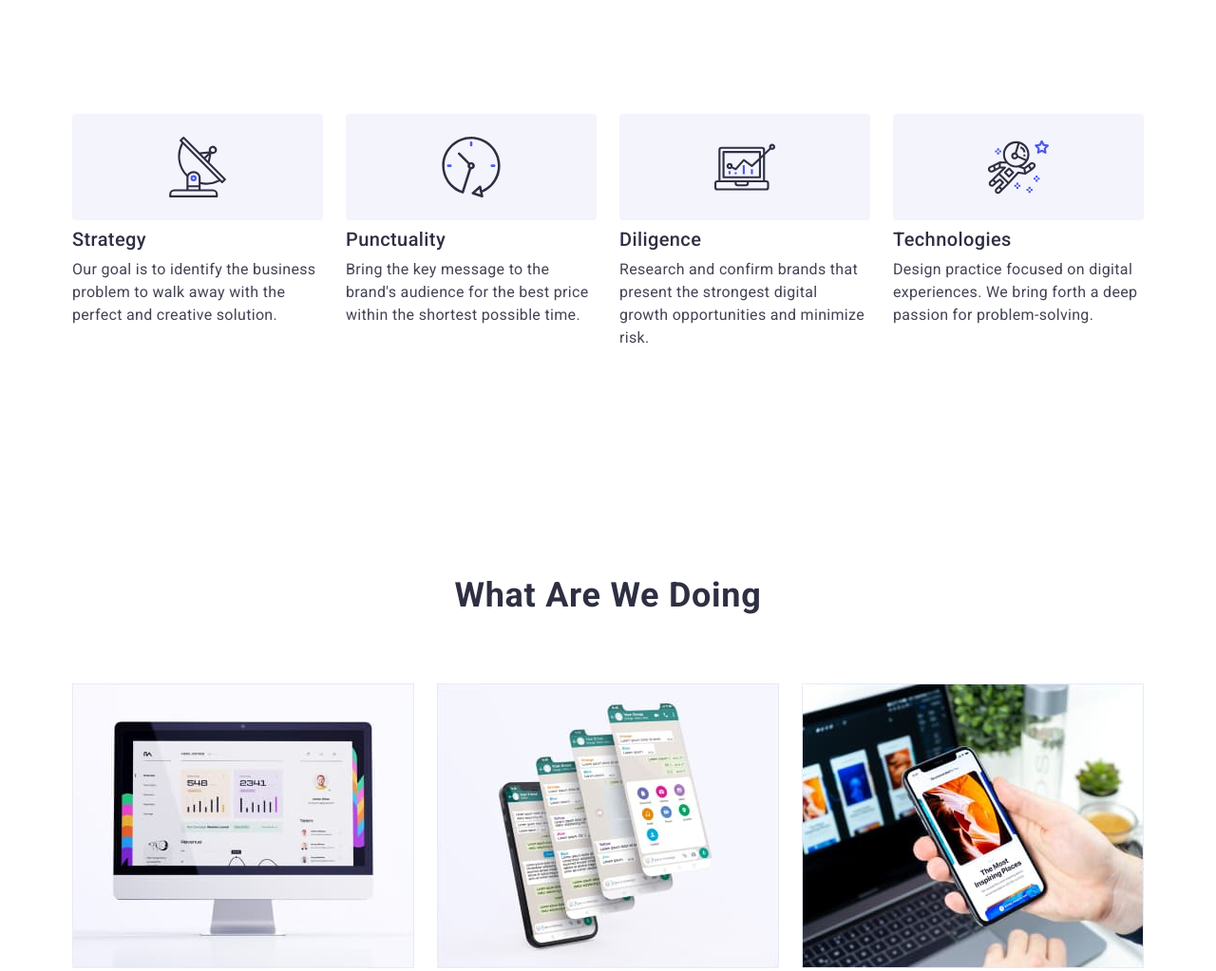
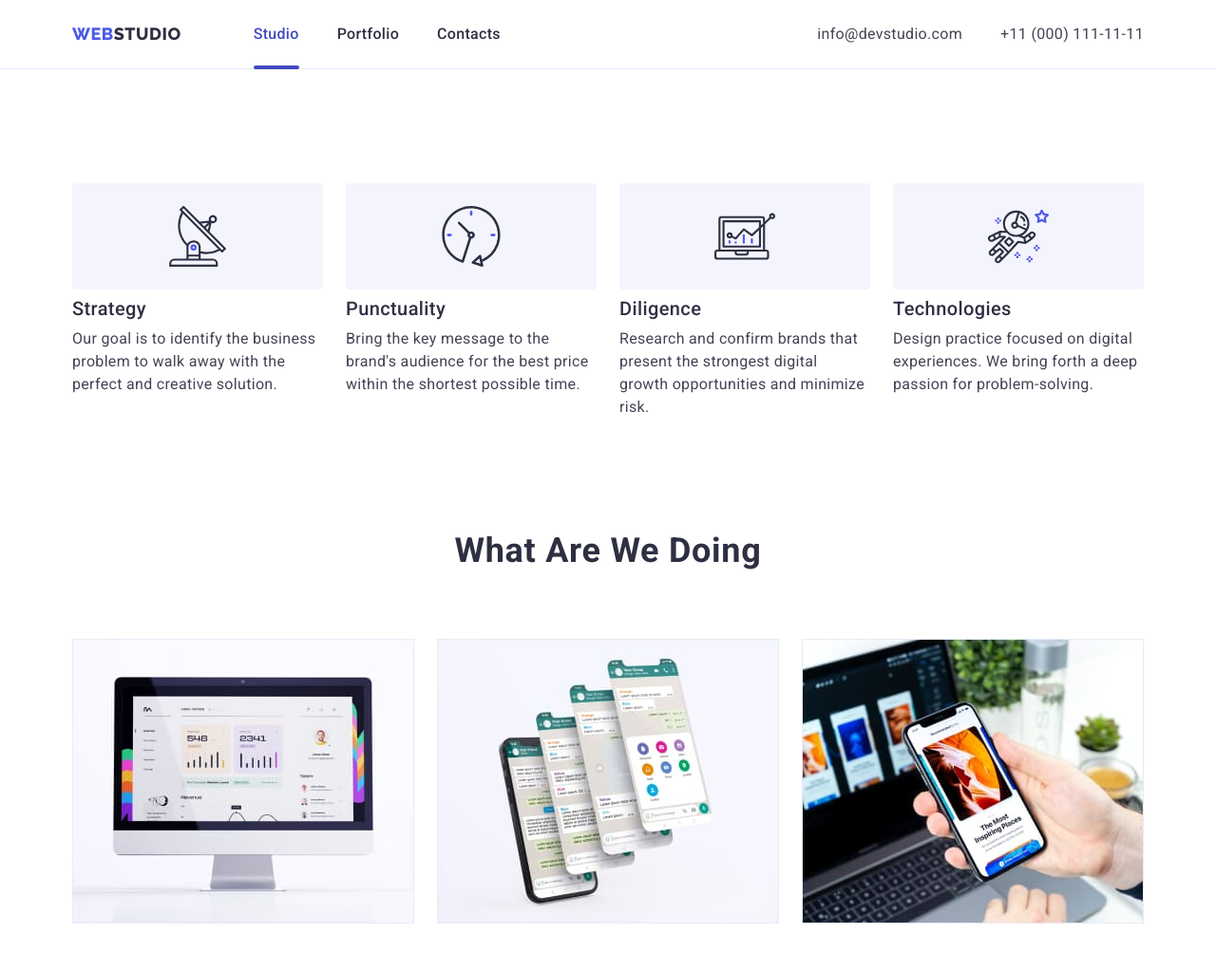
Before and after one commit to AlinaMarchuk/goit-markup-hw-07, a plain HTML site: page index.html in a window 1280 px wide. Shown: the top 1023 px of the page at 95% size. Drawn offline with nearby package versions, Linux system fonts and the light colour scheme.

Commit message:
header, footer

```diff
--- a/css/desktop.css
+++ b/css/desktop.css
@@ -7,6 +7,26 @@
     padding-top: 120px;
     padding-bottom: 120px;
   }
+
+  /* ============ Header =============== */
+
+  .contacts {
+    display: flex;
+    align-items: center;
+  }
+
+  .contact-mail,
+  .contact-phone {
+    font-size: 16px;
+    line-height: 1.5;
+    letter-spacing: 0.02em;
+  }
+
+  /* ==================== About work ===================== */
+  .about-work {
+    padding-top: 0;
+  }
+
   /* ========== Our advantages =========== */
   .advantages-list {
     display: flex;
--- a/css/mobile.css
+++ b/css/mobile.css
@@ -8,12 +8,6 @@
   /* ============ Header =============== */
 
   /* =============== Our team =============== */
-
-  /* ================= Footer ================= */
-
-  .footer-box {
-    margin-bottom: 72px;
-  }
 }
 
 /* ================================================================== */
--- a/css/styles.css
+++ b/css/styles.css
@@ -88,7 +88,7 @@ body {
 /* ======================== COMPONENTS ======================== */
 
 .logo {
-  margin-right: 76px;
+  /* margin-right: 76px; */
 
   font-family: 'Raleway', sans-serif;
   font-weight: 800;
@@ -161,9 +161,9 @@ body {
   color: var(--pressed-state-color);
 } */
 
-.current {
+/* .current {
   color: var(--pressed-state-color);
-}
+} */
 
 /* .current::after {
   content: '';
@@ -195,14 +195,14 @@ body {
   margin-right: 40px;
 }
 
-.contact-mail,
+/* .contact-mail,
 .contact-phone {
   transition: color var(--transition-duration-func);
 
   line-height: 1.5;
   letter-spacing: 0.02em;
   color: var(--text-color);
-}
+} */
 
 .contact-mail:hover,
 .contact-mail:focus {
@@ -332,9 +332,9 @@ body {
 
 /* =============================== About work ========================== */
 
-.about-work {
+/* .about-work {
   padding-top: 0;
-}
+} */
 
 .about-work-list {
   display: flex;
--- a/css/tablet.css
+++ b/css/tablet.css
@@ -2,7 +2,74 @@
   .container {
     width: 766px;
   }
+
+  .logo {
+    margin-right: 76px;
+  }
+
   /* ============ Header =============== */
+
+  .page-navigation {
+    display: flex;
+    align-items: center;
+  }
+
+  .menu {
+    display: flex;
+    align-items: center;
+  }
+
+  .menu-item:not(:last-child) {
+    margin-right: 40px;
+  }
+
+  .menu-link {
+    position: relative;
+    transition: color var(--transition-duration-func);
+
+    font-weight: 500;
+    line-height: 1.5;
+    letter-spacing: 0.02em;
+    color: var(--dark-color);
+  }
+
+  .menu-link:hover,
+  .menu-link:focus {
+    color: var(--pressed-state-color);
+  }
+
+  .current {
+    color: var(--pressed-state-color);
+  }
+
+  .current::after {
+    content: '';
+
+    position: absolute;
+    left: 0px;
+    top: 43px;
+
+    display: block;
+    width: 100%;
+    height: 4px;
+
+    border-radius: 2px;
+    background-color: var(--pressed-state-color);
+  }
+
+  .mobile-menu-open {
+    display: none;
+  }
+
+  .contact-mail,
+  .contact-phone {
+    transition: color var(--transition-duration-func);
+
+    font-size: 12px;
+    line-height: 1.33;
+    letter-spacing: 0.04em;
+    color: var(--text-color);
+  }
 
   /* ========== Our advantages =========== */
 
@@ -27,6 +94,8 @@
   /* ================= Footer ================= */
 
   .footer-container {
+    display: flex;
+    flex-wrap: wrap;
     width: 582px;
   }
 
@@ -48,6 +117,12 @@
 /* ==================================================================== */
 
 @media screen and (min-width: 768px) and (max-width: 1199px) {
+  /* ================== Header ===================== */
+
+  .header-address {
+    margin-bottom: -14px;
+  }
+
   /* ========== Our advantages =========== */
 
   .advantages-list-item:not(:nth-last-child(-n + 2)) {
@@ -84,10 +159,6 @@
   }
 
   /* ================= Footer ================= */
-  .footer-container {
-    display: flex;
-    flex-wrap: wrap;
-  }
 
   .media {
     margin-left: 24px;
@@ -96,6 +167,7 @@
 
 /* ============================================================== */
 /* ================================================================ */
+
 @media screen and (max-width: 1199px) {
   /* ========== Our advantages =========== */
   .advantages-text {
@@ -111,4 +183,10 @@
   }
 
   /* =============== Our team =============== */
+
+  /* ================= Footer ================= */
+
+  .footer-box {
+    margin-bottom: 72px;
+  }
 }
--- a/index.html
+++ b/index.html
@@ -27,7 +27,7 @@
 
   <body>
     <!-- Header -->
-    <!-- <header class="page-header">
+    <header class="page-header">
       <div class="container header-container">
         <nav class="page-navigation">
           <a href="./index.html" class="logo link"
@@ -45,10 +45,10 @@
               <a href="" class="menu-link link">Contacts</a>
             </li>
           </ul>
-        </nav> -->
+        </nav>
 
-    <!-- Contacts -->
-    <!-- <address class="header-address">
+        <!-- Contacts -->
+        <address class="header-address">
           <ul class="contacts list">
             <li>
               <a href="mailto:info@devstudio.com" class="contact-mail link"
@@ -61,14 +61,15 @@
               >
             </li>
           </ul>
-        </address >
+        </address>
 
         <button class="mobile-menu-open" type="button">
-            <svg class="menu-open-icon" width="32" height="22">
+          <svg class="menu-open-icon" width="32" height="22">
             <use href="./images/icons.svg#icon-burger"></use>
-          </svg></button>
+          </svg>
+        </button>
       </div>
-    </header> -->
+    </header>
 
     <!-- Main content -->
 
```
